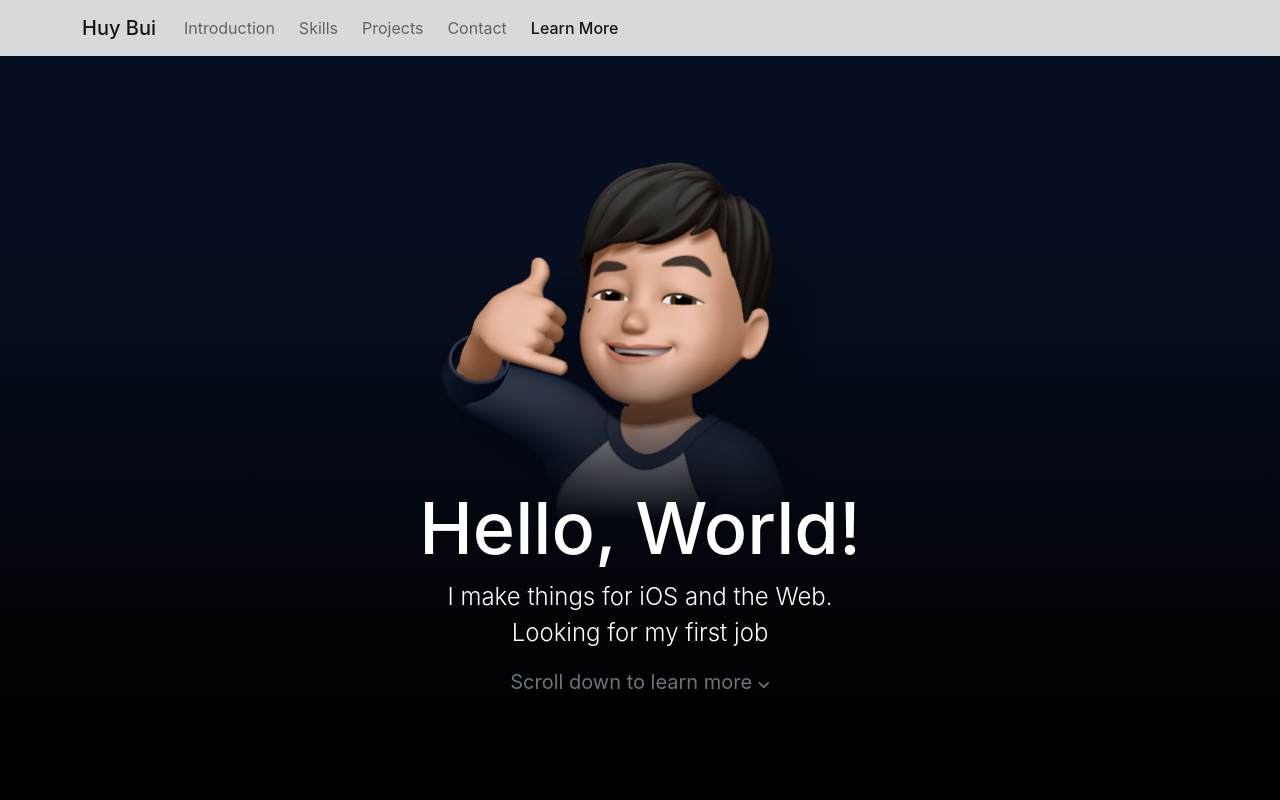
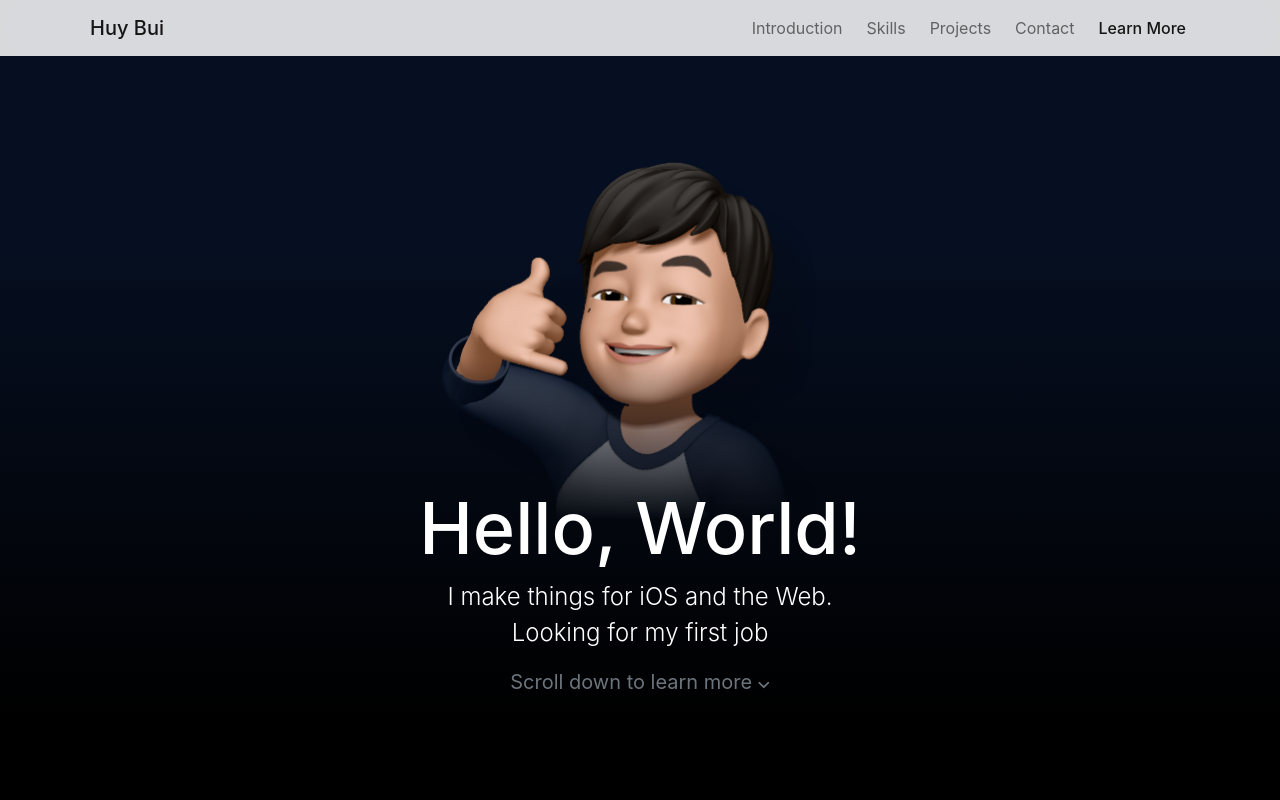
Before and after one commit to vikshitkode/portfolio-1, a plain HTML site: page index.html in a window 1280 px wide. Shown: the top 800 px of the page. Drawn offline with Linux system fonts and the light colour scheme.

Commit message:
Update nav bar

```diff
--- a/index.html
+++ b/index.html
@@ -23,8 +23,9 @@
     Nav bar
    -->
   <nav id="navbar" class="navbar fixed-top navbar-expand-sm navbar-dark bg-blur">
-    <div class="container-sm">
-      <a id="title" class="navbar-brand fw-kinda-bold pd-sm-lr-2"
+    <div class="container-sm d-flex flex-row justify-content-between">
+      <!-- pd-sm-lr-2 -->
+      <a id="title" class="navbar-brand fw-kinda-bold px-2"
       data-bs-toggle="collapse" data-bs-target=".navbar-collapse.show">Huy Bui</a>
       <!-- Nav bar toggler (mobile) -->
       <button id="navbar-toggler" class="navbar-toggler" type="button"
@@ -40,7 +41,7 @@
         </div>
       </button>
       <!-- Nav bar items -->
-      <div class="collapse navbar-collapse" id="navbar-content">
+      <div class="collapse navbar-collapse flex-grow-0" id="navbar-content">
         <!-- Links -->
         <ul class="navbar-nav me-auto mb-2 mb-sm-0 text-capitalize navbar-nav-scroll">
           <li class="nav-item mx-md-1">
```
